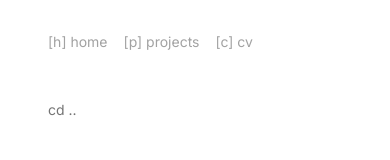
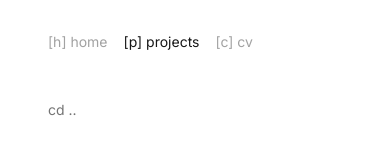
Before and after one commit to santi-ug/santiu, a Next.js app: page /en/projects in a window 390 px wide. Shown: the top 160 px of the page. Built offline with nearby package versions, Linux system fonts and the light colour scheme.

Commit message:
changed nav functionality for smaller screens

```diff
--- a/src/components/Navbar.tsx
+++ b/src/components/Navbar.tsx
@@ -1,16 +1,20 @@
 'use client';
 import { useTranslations } from 'next-intl';
 import Link from 'next/link';
-import { useRouter } from 'next/navigation';
+import { usePathname, useRouter } from 'next/navigation';
 import { useEffect } from 'react';
 
 export function Navbar() {
 	const router = useRouter();
+	const pathname = usePathname(); // Get full pathname (e.g., "/en/cv")
 	const t = useTranslations('Navbar');
+
+	// Extract the page name (removes locale from the path)
+	const pathSegments = pathname.split('/');
+	const page = pathSegments.length > 2 ? `/${pathSegments[2]}` : '/';
 
 	useEffect(() => {
 		const handleKeyPress = (event: KeyboardEvent) => {
-			// Don't trigger if any input elements are focused or if event target is an input
 			if (
 				document.activeElement?.tagName === 'INPUT' ||
 				document.activeElement?.tagName === 'TEXTAREA' ||
@@ -41,21 +45,34 @@ export function Navbar() {
 			<div className='flex space-x-4'>
 				<Link
 					href='/'
-					className='text-[rgba(var(--foreground-rgb),0.4)] hover:text-[rgba(var(--foreground-rgb),1)] transition-colors duration-200 hover:scale-102'
+					className={`transition-colors duration-200 hover:scale-102 ${
+						page === '/'
+							? 'text-[rgba(var(--foreground-rgb),1)] sm:text-[rgba(var(--foreground-rgb),0.4)] sm:hover:text-[rgba(var(--foreground-rgb),1)]'
+							: 'text-[rgba(var(--foreground-rgb),0.4)] hover:text-[rgba(var(--foreground-rgb),1)]'
+					}`}
 				>
 					[h] home
 				</Link>
 
 				<Link
 					href='/projects'
-					className='text-[rgba(var(--foreground-rgb),0.4)] hover:text-[rgba(var(--foreground-rgb),1)] transition-colors duration-200 hover:scale-102'
+					className={`transition-colors duration-200 hover:scale-102 ${
+						page === '/projects'
+							? 'text-[rgba(var(--foreground-rgb),1)] sm:text-[rgba(var(--foreground-rgb),0.4)] sm:hover:text-[rgba(var(--foreground-rgb),1)]'
+							: 'text-[rgba(var(--foreground-rgb),0.4)] hover:text-[rgba(var(--foreground-rgb),1)]'
+					}`}
 				>
 					[p] {t('projects')}
 				</Link>
+
 				<Link
 					href='/cv'
 					prefetch={true}
-					className='text-[rgba(var(--foreground-rgb),0.4)] hover:text-[rgba(var(--foreground-rgb),1)] transition-colors duration-200 hover:scale-102'
+					className={`transition-colors duration-200 hover:scale-102 ${
+						page === '/cv'
+							? 'text-[rgba(var(--foreground-rgb),1)] sm:text-[rgba(var(--foreground-rgb),0.4)] sm:hover:text-[rgba(var(--foreground-rgb),1)]'
+							: 'text-[rgba(var(--foreground-rgb),0.4)] hover:text-[rgba(var(--foreground-rgb),1)]'
+					}`}
 				>
 					[c] cv
 				</Link>
```
